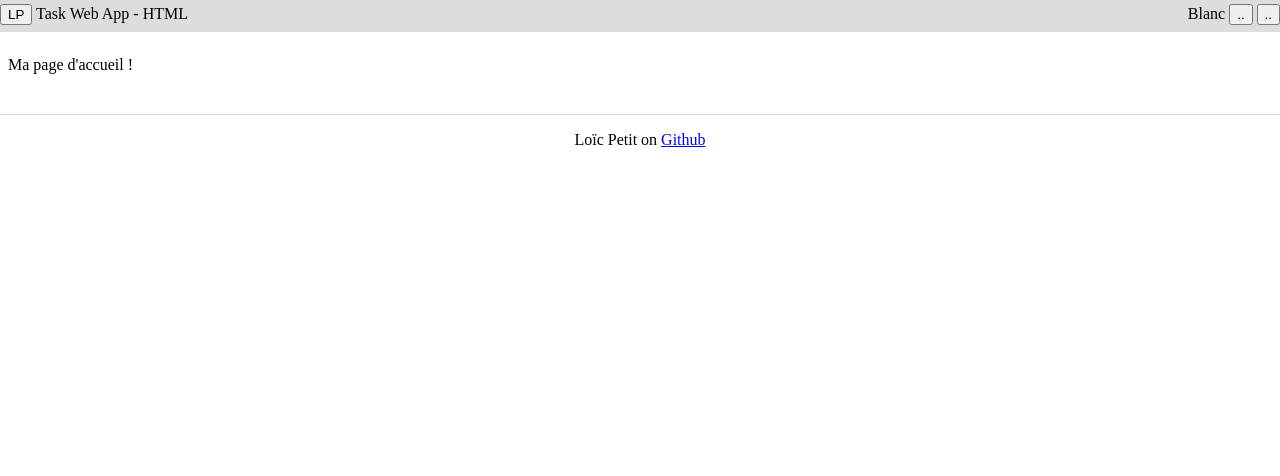
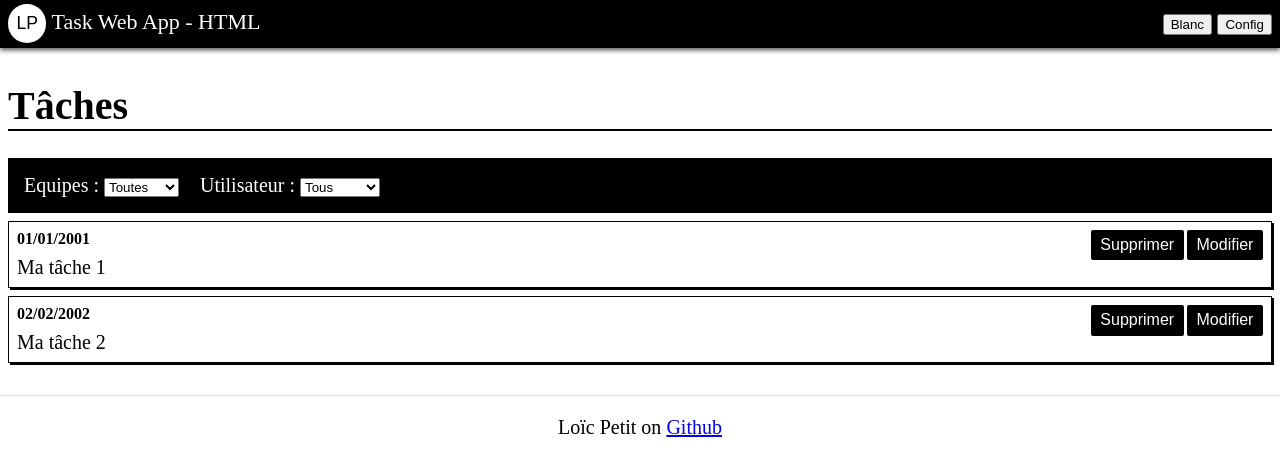
Before and after one commit to loicpetit/tasks-webapps, a plain HTML site: page src/html/index.html in a window 1280 px wide. Drawn offline with Linux system fonts and the light colour scheme.

Commit message:
Mise en place theme blanc et noir. Il reste à faire les boutons theme et config dans la top bar.

```diff
--- a/src/html/index.html
+++ b/src/html/index.html
@@ -10,20 +10,18 @@
     <body>
         <!-- TOP BAR -->
         <header>
-            <button type="button" class="profil-btn" title="Profil">
+            <button type="button" class="header-profile-btn" title="Profil">
                 <span class="initials">LP</span>
             </button>
-            <span class="title">Task Web App - HTML</span>
+            <span class="header-title">Task Web App - HTML</span>
             <div class="buttons">
                 <div class="btn-grp">
-                    <span class="btn-grp-icon">Blanc</span>
-                    <button type="button"><span>..</span></button>
+                    <button type="button"><span>Blanc</span></button>
                     <div class="btn-grp-dropdown">
-                        <div class="active">Blanc</div>
                         <div>Noir</div>
                     </div>
                 </div>
-                <button type="button"><span>..</span></button>
+                <button type="button"><span>Config</span></button>
             </div>
         </header>
 
@@ -32,11 +30,48 @@
             <p>Nom : Petit</p>
             <p>Prénom : Loïc</p>
             <p>Fonction : Développeur</p>
+            <button type="button">Changer</button>
+            <button type="button">Déconnecter</button>
         </aside>
 
         <!-- CONTENT -->
         <section>
-                <p>Ma page d'accueil !</p>
+                <!-- TITRE -->
+                <h1>Tâches</h1>
+                <!-- FILTRES -->
+                <div class="task-filters">
+                    <div class="task-filter">
+                        <label>Equipes : </label>
+                        <select>
+                            <option>Toutes</option>
+                            <option>Equipe 1</option>
+                            <option>Equipe 2</option>
+                        </select>
+                    </div>
+                    <div class="task-filter">
+                        <label>Utilisateur : </label>
+                        <select>
+                            <option>Tous</option>
+                            <option>Moi</option>
+                            <option>John Doe</option>
+                        </select>
+                    </div>
+                </div>
+                <!-- TACHES -->
+                <div class="tasks">
+                    <div class="task">
+                        <button type="button" class="btn btn-default task-btn">Modifier</button>
+                        <button type="button" class="btn btn-default task-btn">Supprimer</button>
+                        <div class="task-date">01/01/2001</div>
+                        <div class="task-title">Ma tâche 1</div>
+                    </div>
+                    <div class="task">
+                        <button type="button" class="btn btn-default task-btn">Modifier</button>
+                        <button type="button" class="btn btn-default task-btn">Supprimer</button>
+                        <div class="task-date">02/02/2002</div>
+                        <div class="task-title">Ma tâche 2</div>
+                    </div>
+                </div>
         </section>
 
         <!-- FOOTER -->
--- a/src/html/styles/app.css
+++ b/src/html/styles/app.css
@@ -1,15 +1,31 @@
 body {
     margin: 0;
+    font-size: 20px;
 }
 
 header {
-    background: #DDD;
-    height: 2rem;
-    line-height: 1.8rem;
+    background: black;
+    box-shadow: 0px 2px 5px rgba(0,0,0,0.7);
+    height: 3rem;
+    line-height: 2.8rem;
+    padding: 0 0.5rem;
+    font-size: 1.1em;
+    color: white;
 }
 
 header::after {
     clear: both;
+}
+
+.header-profile-btn {
+    border-radius: 50%;
+    width: 2.4rem;
+    height: 2.4rem;
+    background: white;
+    border: none;
+    text-align: center;
+    font-size: 0.8em;
+    color: black;
 }
 
 header .buttons {
@@ -38,6 +54,29 @@ footer {
     text-align: center;
 }
 
+h1 {
+    border-bottom: 2px solid black;
+}
+
+.btn {
+    padding: 0.4rem 0.6rem;
+    font-size: 0.8em;
+    border: none;
+    border-radius: 2px;
+}
+
+.btn:hover {
+    cursor: pointer;
+    text-decoration: underline;
+}
+
+.btn-default {
+    background: black;
+    color: white;
+}
+.btn-default:hover {
+    background: #333;
+}
 
 .btn-grp {
     display: inline-block;
@@ -65,3 +104,38 @@ footer {
     background: #333;
     color: #EEE;
 }
+
+.task-filters {
+    background: black;
+    color: white;
+    padding: 0.5rem;
+    margin: 0.5rem 0;
+}
+
+.task-filter {
+    display: inline-block;
+    margin: 0.5rem;
+}
+
+.task {
+    margin: 0.5rem 0;
+    padding: 0.5rem;
+    border: 1px solid black;
+    box-shadow: 2px 2px 0px black;
+}
+
+.task:after {
+    content: '';
+    clear: both;
+}
+
+.task-btn {
+    float: right;
+    margin-left: 0.2rem;
+}
+
+.task-date {
+    font-weight: bold;
+    font-size: 0.8em;
+    margin-bottom: 0.5rem;
+}
```
Also changed, not shown: src/html/pages/changer-utilisateur.html (added), src/html/pages/choix-theme.html (added), src/html/pages/config.html (added), src/html/pages/connexion.html (added), src/html/pages/nouvelle-tache.html (added), src/html/pages/profil-menu.html (added), src/html/pages/theme-noir.html (added), 1 other file.
